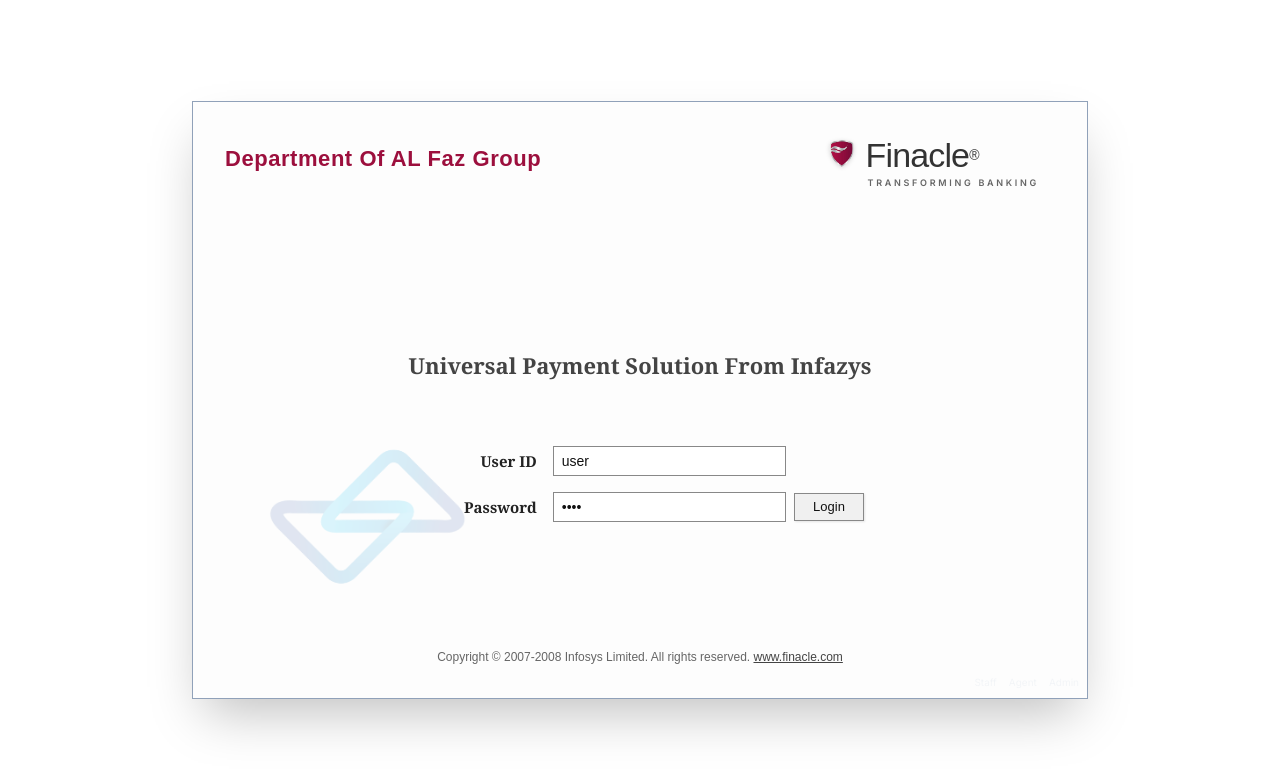
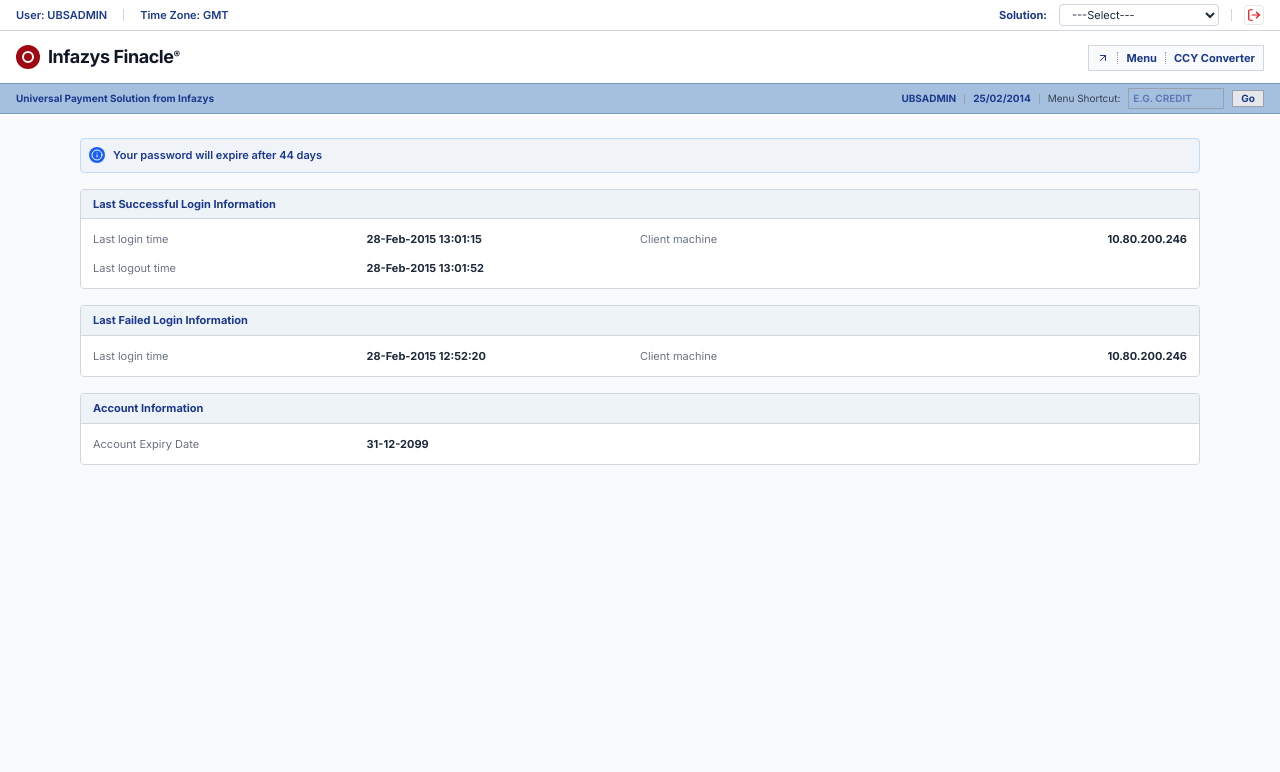
Before and after one commit to angadkt/alfazys-finacle, a React (Vite) app: page /solutions in a window 1280 px wide. Before the commit this address led to /. Shown: the top 772 px of the page. Built offline with nearby package versions, Linux system fonts and the light colour scheme.

Commit message:
feat: add solutions dashboard and fix vercel SPA routing

```diff
--- a/package.json
+++ b/package.json
@@ -11,6 +11,7 @@
   },
   "dependencies": {
     "@tailwindcss/vite": "^4.3.3",
+    "lucide-react": "^1.54.0",
     "react": "^19.2.8",
     "react-dom": "^19.2.8",
     "react-router-dom": "^7.18.2",
--- a/src/App.tsx
+++ b/src/App.tsx
@@ -5,6 +5,7 @@
 import CustomerViewPage from './pages/CustomerViewPage';
 import ChangePasswordPage from './pages/ChangePasswordPage';
 import FincorePage from './pages/FincorePage';
+import SolutionsDashboard from './pages/SolutionsDashboard';
 import { ToastProvider } from './contexts/ToastContext';
 
 export default function App() {
@@ -15,6 +16,7 @@
           <Route path="/" element={<LoginPage />} />
           <Route path="/login" element={<Navigate to="/" replace />} />
           <Route path="/change-password" element={<ChangePasswordPage />} />
+          <Route path="/solutions" element={<SolutionsDashboard />} />
           <Route path="/dashboard" element={<DashboardPage />} />
           <Route path="/customers" element={<CustomersPage />} />
           <Route path="/customers/new" element={<Navigate to="/customers" replace />} />
--- a/src/components/CreditEntryForm.tsx
+++ b/src/components/CreditEntryForm.tsx
@@ -95,6 +95,7 @@
   const [submittedEntry, setSubmittedEntry] = useState<CreditEntry | null>(null);
   const [selectedVoucher, setSelectedVoucher] = useState<CreditEntry | null>(null);
   const [stepErrors, setStepErrors] = useState<Record<string, string>>({});
+  const [editingId, setEditingId] = useState<string | null>(null);
 
   useEffect(() => {
     loadEntries();
@@ -249,6 +250,7 @@
     ]);
     setCurrentStep(1);
     setStepErrors({});
+    setEditingId(null);
   };
 
   const handleSubmit = () => {
@@ -257,7 +259,7 @@
       return;
     }
 
-    const newEntry = dbService.addCreditEntry({
+    const entryData = {
       paymentDate: formData.paymentDate,
       beneficiaryName: formData.beneficiaryName.trim(),
       transactionDate: formData.transactionDate,
@@ -270,12 +272,20 @@
       companyBankAccount: formData.companyBankAccount,
       purpose: formData.purpose,
       remarks: formData.remarks || 'Completed',
-      status: 'Completed',
+      status: 'Completed' as const,
       createdBy: 'UBSADMIN'
-    });
+    };
+
+    let savedEntry;
+    if (editingId) {
+      savedEntry = dbService.updateCreditEntry(editingId, entryData);
+      setEditingId(null);
+    } else {
+      savedEntry = dbService.addCreditEntry(entryData);
+    }
 
     loadEntries();
-    setSubmittedEntry(newEntry);
+    setSubmittedEntry(savedEntry);
   };
 
   const handleCancelEntry = (id: string) => {
@@ -283,6 +293,34 @@
       dbService.cancelCreditEntry(id);
       loadEntries();
     }
+  };
+
+  const handleDeleteEntry = (id: string) => {
+    if (window.confirm(`Are you sure you want to permanently delete Credit Entry ${id}?`)) {
+      dbService.deleteCreditEntry(id);
+      loadEntries();
+    }
+  };
+
+  const handleEditEntry = (entry: any) => {
+    setFormData(prev => ({
+      ...prev,
+      beneficiaryName: entry.beneficiaryName,
+      accountNumber: entry.accountNumber,
+      ifscCode: entry.ifscCode,
+      bankName: entry.bankName,
+      totalAmount: entry.totalAmount.toString(),
+      paymentMode: entry.paymentMode,
+      companyBankAccount: entry.companyBankAccount,
+      purpose: entry.purpose,
+      remarks: entry.remarks,
+      paymentDate: entry.paymentDate,
+      transactionDate: entry.transactionDate || prev.transactionDate
+    }));
+    setUtrItems(entry.utrItems);
+    setActiveMainTab('stepper');
+    setCurrentStep(1);
+    setEditingId(entry.id);
   };
 
   const handleExportCsv = () => {
@@ -1076,8 +1114,8 @@
                 </button>
                 <button
                   onClick={() => {
+                    handleClearForm();
                     setActiveMainTab('stepper');
-                    setCurrentStep(1);
                   }}
                   className="bg-[#316ac5] text-white border border-[#1e4676] px-3 py-1 text-[11px] font-bold hover:bg-[#2055a4]"
                 >
@@ -1167,23 +1205,29 @@
                           -
                         </td>
                         <td className="p-2 text-center">
-                          <div className="flex items-center justify-center gap-1">
+                          <div className="flex items-center justify-center gap-2">
                             <button
-                              onClick={() => setSelectedVoucher(entry)}
-                              title="View Payment Advice Voucher"
-                              className="bg-[#e4e4f0] border border-gray-400 hover:bg-[#d4d0c8] px-1.5 py-0.5 text-[10px] text-[#000080] font-bold"
+                              onClick={() => handleEditEntry(entry)}
+                              title="Edit Entry"
+                              className="text-[#1a4a8c] hover:underline font-bold text-[11px]"
                             >
-                              Voucher
+                              Edit
                             </button>
-                            {entry.status !== 'Cancelled' && (
-                              <button
-                                onClick={() => handleCancelEntry(entry.id)}
-                                title="Void / Cancel Entry (Audit Retained)"
-                                className="bg-[#fff0f0] border border-red-300 hover:bg-red-100 px-1 py-0.5 text-[10px] text-red-700"
-                              >
-                                Void
-                              </button>
-                            )}
+                            <button
+                              onClick={() => handleCancelEntry(entry.id)}
+                              title="Cancel/Void Entry"
+                              className="text-orange-600 hover:underline font-bold text-[11px]"
+                              disabled={entry.status === 'Cancelled'}
+                            >
+                              Cancel
+                            </button>
+                            <button
+                              onClick={() => handleDeleteEntry(entry.id)}
+                              title="Delete Entry"
+                              className="text-red-600 hover:underline font-bold text-[11px]"
+                            >
+                              Delete
+                            </button>
                           </div>
                         </td>
                       </tr>
--- a/src/pages/LoginPage.tsx
+++ b/src/pages/LoginPage.tsx
@@ -85,11 +85,11 @@
     setTimeout(() => {
       setLoading(false);
       toast.success(`Welcome back, ${resolvedRole === 'super_admin' ? 'Administrator' : resolvedRole === 'staff' ? 'Staff Member' : 'Field Agent'}!`);
-
       if (resolvedRole === 'staff') {
-        navigate('/change-password');
+        // According to user instruction, staff and admin both go to solutions
+        navigate('/solutions');
       } else {
-        navigate('/dashboard');
+        navigate('/solutions');
       }
     }, 800);
   };
--- /dev/null
+++ b/src/pages/SolutionsDashboard.tsx
@@ -0,0 +1,154 @@
+import React, { useState } from 'react';
+import { useNavigate } from 'react-router-dom';
+import { LogOut, Info, ArrowUpRight } from 'lucide-react';
+import { dbService } from '../services/db';
+
+export default function SolutionsDashboard() {
+  const navigate = useNavigate();
+  const [selectedSolution, setSelectedSolution] = useState('');
+
+  const handleSolutionChange = (e: React.ChangeEvent<HTMLSelectElement>) => {
+    const value = e.target.value;
+    setSelectedSolution(value);
+
+    // When "Fincore" is selected, navigate to the Fincore interface
+    if (value === 'fincore') {
+      navigate('/dashboard'); // Fincore is currently the dashboard
+    }
+  };
+
+  const handleLogout = () => {
+    dbService.clearUserSession();
+    navigate('/');
+  };
+
+  const userRole = dbService.getUserRole();
+  const username = userRole === 'super_admin' ? 'UBSADMIN' : userRole?.toUpperCase() || 'USER';
+
+  return (
+    <div className="min-h-screen bg-gray-50 text-[11px] font-sans text-gray-800">
+
+      {/* Top Utility Bar */}
+      <div className="flex justify-between items-center px-4 py-1 border-b border-gray-300 bg-white">
+        <div className="flex items-center space-x-4">
+          <span className="text-blue-900 font-semibold">User: {username}</span>
+          <div className="h-3 w-px bg-gray-300"></div>
+          <span className="text-blue-900 font-semibold">Time Zone: GMT</span>
+        </div>
+
+        <div className="flex items-center space-x-3">
+          <label className="text-blue-900 font-bold">Solution:</label>
+          <select
+            className="border border-gray-300 rounded px-2 py-0.5 text-[11px] w-40 outline-none cursor-pointer"
+            value={selectedSolution}
+            onChange={handleSolutionChange}
+          >
+            <option value="">---Select---</option>
+            <option value="fincore">Fincore</option>
+            <option value="retail">Retail Banking</option>
+          </select>
+          <div className="h-3 w-px bg-gray-300"></div>
+          <button onClick={handleLogout} className="text-red-600 hover:bg-gray-100 p-0.5 rounded border border-gray-200">
+            <LogOut size={14} />
+          </button>
+        </div>
+      </div>
+
+      {/* Main Logo & Menu Bar */}
+      <div className="flex justify-between items-end px-4 py-3 bg-white">
+        <div className="flex items-center space-x-2">
+          {/* Mock Logo */}
+          <div className="w-6 h-6 rounded-full bg-red-800 flex items-center justify-center">
+             <div className="w-3 h-3 border-2 border-white rounded-full"></div>
+          </div>
+          <h1 className="text-lg font-bold text-gray-900 tracking-tight">
+            Infazys Finacle<sup className="text-[10px]">®</sup>
+          </h1>
+        </div>
+
+        <div className="flex items-center space-x-2 text-blue-900 font-bold bg-gray-50 border border-gray-300 px-2 py-1">
+           <ArrowUpRight size={12} className="text-blue-900" />
+           <div className="h-3 w-px border-l border-dotted border-gray-400"></div>
+           <button className="hover:underline">Menu</button>
+           <div className="h-3 w-px border-l border-dotted border-gray-400"></div>
+           <button className="hover:underline">CCY Converter</button>
+        </div>
+      </div>
+
+      {/* Blue Sub-header */}
+      <div className="bg-[#a5c0df] border-y border-[#7999be] px-4 py-1 flex justify-between items-center text-[10px] font-bold text-blue-900">
+        <div>Universal Payment Solution from Infazys</div>
+        <div className="flex items-center space-x-2">
+          <span>{username}</span>
+          <div className="h-2.5 w-px bg-gray-400"></div>
+          <span>25/02/2014</span>
+          <div className="h-2.5 w-px bg-gray-400"></div>
+          <span className="font-normal text-gray-700">Menu Shortcut:</span>
+          <input type="text" placeholder="E.G. CREDIT" className="border border-gray-400 px-1 py-0.5 w-24 outline-none uppercase" />
+          <button className="bg-gray-200 border border-gray-400 px-2 hover:bg-gray-300">Go</button>
+        </div>
+      </div>
+
+      {/* Main Content Area */}
+      <div className="p-4 max-w-6xl mx-auto space-y-4 mt-2">
+
+        {/* Info Alert */}
+        <div className="bg-[#f0f4f8] border border-blue-200 p-2 flex items-center space-x-2 rounded text-blue-900 font-semibold">
+          <div className="bg-blue-600 text-white rounded-full p-0.5">
+            <Info size={12} />
+          </div>
+          <span>Your password will expire after 44 days</span>
+        </div>
+
+        {/* Panel 1: Successful Login */}
+        <div className="border border-gray-300 rounded overflow-hidden">
+          <div className="bg-[#eef3f8] border-b border-gray-300 px-3 py-1.5 font-bold text-blue-900">
+            Last Successful Login Information
+          </div>
+          <div className="bg-white p-3 space-y-3">
+            <div className="flex justify-between items-center">
+              <span className="text-gray-500 w-1/4">Last login time</span>
+              <span className="font-bold w-1/4">28-Feb-2015 13:01:15</span>
+              <span className="text-gray-500 w-1/4">Client machine</span>
+              <span className="font-bold w-1/4 text-right">10.80.200.246</span>
+            </div>
+            <div className="flex justify-between items-center">
+              <span className="text-gray-500 w-1/4">Last logout time</span>
+              <span className="font-bold w-1/4">28-Feb-2015 13:01:52</span>
+              <span className="w-1/2"></span>
+            </div>
+          </div>
+        </div>
+
+        {/* Panel 2: Failed Login */}
+        <div className="border border-gray-300 rounded overflow-hidden">
+          <div className="bg-[#eef3f8] border-b border-gray-300 px-3 py-1.5 font-bold text-blue-900">
+            Last Failed Login Information
+          </div>
+          <div className="bg-white p-3">
+            <div className="flex justify-between items-center">
+              <span className="text-gray-500 w-1/4">Last login time</span>
+              <span className="font-bold w-1/4">28-Feb-2015 12:52:20</span>
+              <span className="text-gray-500 w-1/4">Client machine</span>
+              <span className="font-bold w-1/4 text-right">10.80.200.246</span>
+            </div>
+          </div>
+        </div>
+
+        {/* Panel 3: Account Info */}
+        <div className="border border-gray-300 rounded overflow-hidden">
+          <div className="bg-[#eef3f8] border-b border-gray-300 px-3 py-1.5 font-bold text-blue-900">
+            Account Information
+          </div>
+          <div className="bg-white p-3">
+            <div className="flex items-center">
+              <span className="text-gray-500 w-1/4">Account Expiry Date</span>
+              <span className="font-bold">31-12-2099</span>
+            </div>
+          </div>
+        </div>
+
+      </div>
+    </div>
+  );
+}
--- a/src/services/db.ts
+++ b/src/services/db.ts
@@ -244,6 +244,11 @@
     localStorage.setItem('infazys_finacle_active_role', role);
   },
 
+  // Clear user session
+  clearUserSession: (): void => {
+    localStorage.removeItem('infazys_finacle_active_role');
+  },
+
   // Get user profile based on role
   getUser: (): User => {
     const role = (localStorage.getItem('infazys_finacle_active_role') as UserRole) || 'super_admin';
@@ -462,6 +467,18 @@
     return db.creditEntries[index];
   },
 
+  deleteCreditEntry: (id: string): boolean => {
+    const db = getDb();
+    if (!db.creditEntries) return false;
+    const initialLength = db.creditEntries.length;
+    db.creditEntries = db.creditEntries.filter(e => e.id !== id);
+    if (db.creditEntries.length !== initialLength) {
+      saveDb(db);
+      return true;
+    }
+    return false;
+  },
+
   // Reset database to default mock JSON state
   resetDb: (): DbSchema => {
     const typedInitialData = initialData as DbSchema;
```
Also changed, not shown: vercel.json (added), 2 other files (tests, documents, lock files or other folders).
